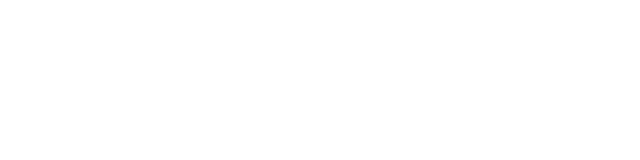
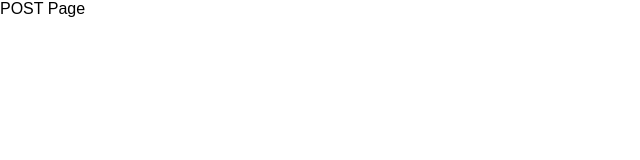
Before and after one commit to Jeric1223/Coding_Blog, a Next.js app: page /post in a window 1280 px wide. Shown: the top 160 px of the page, without its empty margins (0-640 px from the left). Built offline with nearby package versions, Linux system fonts and the light colour scheme; a web font is replaced by a local one.

Commit message:
[ADD] test code

```diff
--- a/components/page/postPage/index.tsx
+++ b/components/page/postPage/index.tsx
@@ -2,8 +2,8 @@
 
 interface Props {}
 
-const index: FC<Props> = () => {
-  return <div></div>;
+const PostPage: FC<Props> = () => {
+  return <div>POST Page</div>;
 };
 
-export default index;
+export default PostPage;
```
